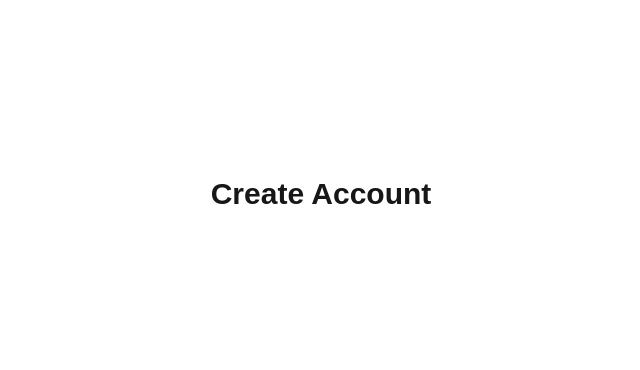
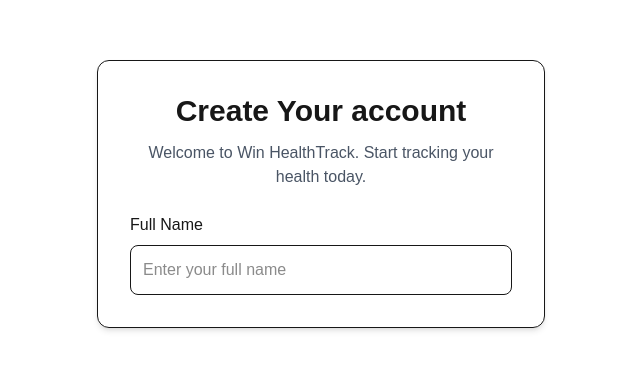
Before and after one commit to Godwin-Diya/win-healthtrack, a Next.js app: page /signup in a window 1280 px wide. Shown: the part 206-576 px from the top of the page, without its empty margins (319-959 px from the left). Built offline with nearby package versions, Linux system fonts and the light colour scheme.

Commit message:
Add first real authentication page

```diff
--- a/app/signup/page.tsx
+++ b/app/signup/page.tsx
@@ -1,10 +1,39 @@
+"use client";
+import { useState } from "react";
+
 export default function SignUpPage()
 {
+    const [fullName, setFullname] =
+        useState("");
     return (
-        <main className="min-h-screen flex items-center justify-center">
-            <h1 className="text-3xl font-bold">
-                Create Account
-            </h1>
+        <main className="min-h-screen flex items-center justify-center px-6">
+            <div className="w-full max-w-md rounded-xl border p-8 shadow-md">
+
+                <h1 className="text-3xl font-bold text-center">
+                    Create Your account
+                </h1>
+
+                <p className="mt-3 text-center text-gray-600">
+                    Welcome to Win HealthTrack.
+                    Start tracking your health today.
+                </p>
+                <div className="mt-6">
+                    <label className="block mb-2 font-medium">
+                        Full Name
+                    </label>
+
+                    <input
+                        type="text"
+                        value={fullName}
+                        onChange={(e) =>
+                            setFullname(e.target.value)}
+                        placeholder="Enter your full name"
+                        className="w-full rounded-lg border p-3 focus:outline-none focus:ring-2 focus:ring-blue-500"
+                    />
+                </div>
+
+            </div>
+
         </main>
     );
 }
--- a/components/Navbar.tsx
+++ b/components/Navbar.tsx
@@ -1,47 +1,48 @@
 import Link from "next/link";
 
-<nav className="flex items-center justify-between px-8 py-4 border-b bg-white">
-
+export default function Navbar() {
+    return (
+        <nav className="flex items-center justify-between px-8 py-4 border-b bg-white">
     <Link
         href="/"
         className="text-2xl font-bold text-blue-700">
         🩺 Win HealthTrack
     </Link>
 
-    <div className="flex items-center gap-6">
+        <div className="flex items-center gap-6">
+                <Link
+                    href="/"
+                    className="text-gray-700 hover:text-blue-600 transition"
+                >
+                    Home
+                </Link>
 
+                <Link
+                    href="/"
+                className="text-gray-700 hover:text-blue-600 transition"
+                >
+                    Quick Health Check
+                </Link>
 
+                <Link
+                    href="/login"
+                className="text-gray-700 hover:text-blue-600 transition"
+                >
+                    Log In
+                </Link>
 
+                <Link
+                    href="/signup"
+                    className="rounded-lg bg-blue-600 px-4 py-2 text-white hover:bg-blue-700 transition"
+                >
+                    Create Account
+                </Link>
 
-        Home  className="text-gray-700 hover:text-blue-600 transition"
-        Quick Health Check className="text-gray-700 hover:text-blue-600 transition"
-        Create Account
-        Log In  className="text-gray-700 hover:text-blue-600 transition"
-    </div>
-
-    Navigation links
-
-</nav>
-
-
-export default function Navbar() {
-    return (
-        <nav className="flex items-center justify-between px-8 py-5 shadow-md">
-        <h2 className="text-2xl font-bold text-blue-700">
-        Win HealthTrack
-        </h2>
-
-        <div className="flex gap-6">
-                <a href="#">Home</a>
-
-                <a href="#">Health Check</a>
-
-            <a href="#">Login</a>
-
-        <button className="bg-blue-600 text-white px-5 py-2 rounded-lg">
-        Sign Up
-        </button>
         </div>
         </nav>
     );
 }
+
+<button className="bg-blue-600 text-white px-5 py-2 rounded-lg">
+        Sign Up
+        </button>
```
